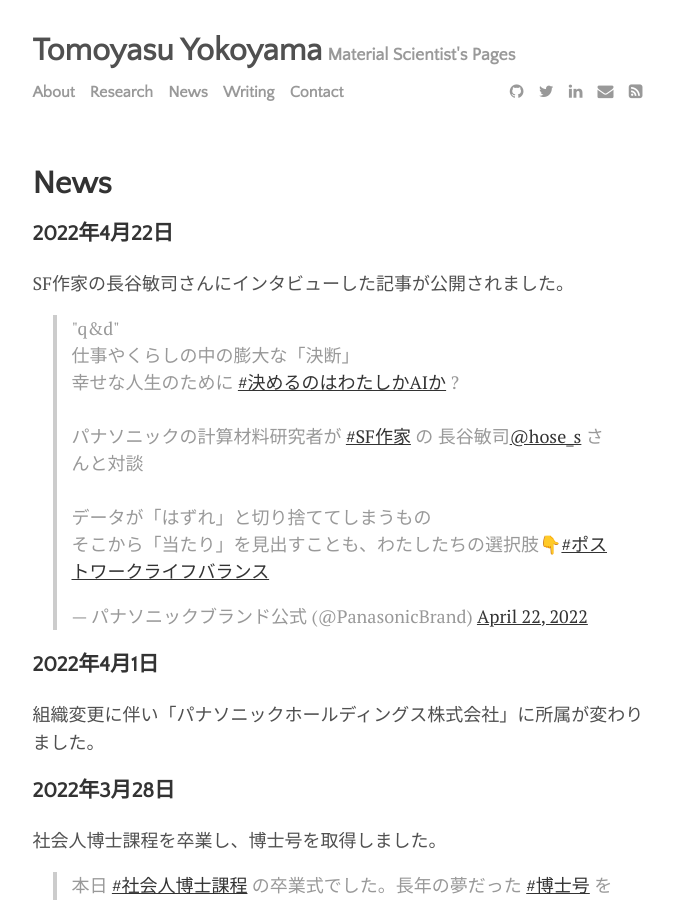
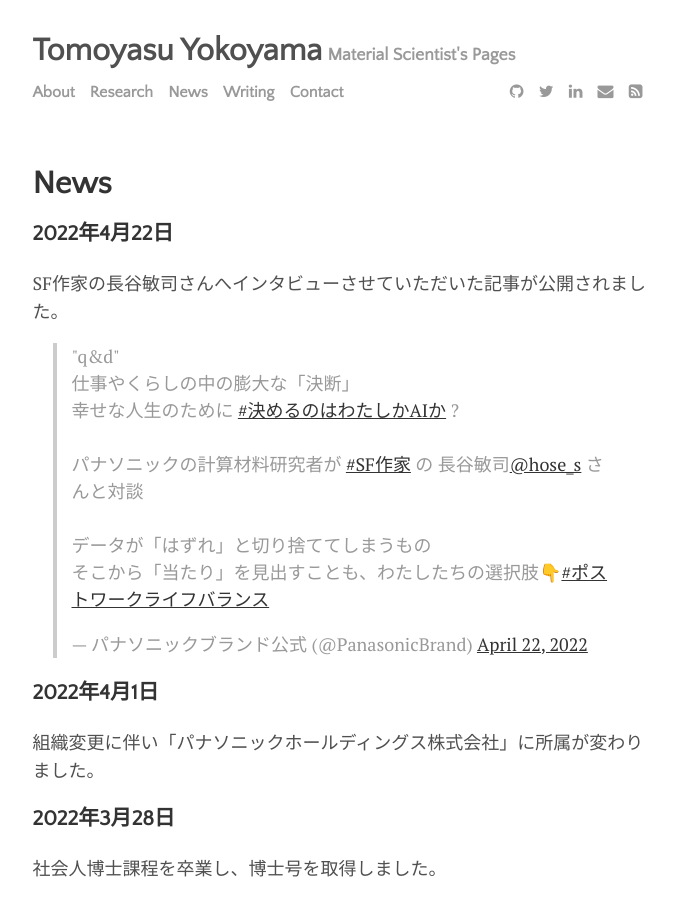
Before and after one commit to yokoyamatomoyasu/yokoyamatomoyasu.github.io, a Jekyll site: the page built from menu/news.md, in a window 1280 px wide and 900 px high. Shown: the whole window, without its empty margins (300-974 px from the left). Built offline with Jekyll 4.4.1, drawn with Linux system fonts in a browser that asks for light colours; comment, search, counter and statistics services are not loaded.

Commit message:
GitHub pages site with Jekyll

```diff
--- a/menu/news.md
+++ b/menu/news.md
@@ -5,7 +5,7 @@ permalink: /news
 ---
 
 ### 2022年4月22日
-SF作家の長谷敏司さんにインタビューした記事が公開されました。
+SF作家の長谷敏司さんへインタビューさせていただいた記事が公開されました。
 <blockquote class="twitter-tweet"><p lang="ja" dir="ltr">&quot;q&amp;d&quot;<br>仕事やくらしの中の膨大な「決断」 <br>幸せな人生のために <a href="https://twitter.com/hashtag/%E6%B1%BA%E3%82%81%E3%82%8B%E3%81%AE%E3%81%AF%E3%82%8F%E3%81%9F%E3%81%97%E3%81%8BAI%E3%81%8B?src=hash&amp;ref_src=twsrc%5Etfw">#決めるのはわたしかAIか</a> ?<br><br>パナソニックの計算材料研究者が <a href="https://twitter.com/hashtag/SF%E4%BD%9C%E5%AE%B6?src=hash&amp;ref_src=twsrc%5Etfw">#SF作家</a> の 長谷敏司<a href="https://twitter.com/hose_s?ref_src=twsrc%5Etfw">@hose_s</a> さんと対談<br><br>データが「はずれ」と切り捨ててしまうもの<br>そこから「当たり」を見出すことも、わたしたちの選択肢👇<a href="https://twitter.com/hashtag/%E3%83%9D%E3%82%B9%E3%83%88%E3%83%AF%E3%83%BC%E3%82%AF%E3%83%A9%E3%82%A4%E3%83%95%E3%83%90%E3%83%A9%E3%83%B3%E3%82%B9?src=hash&amp;ref_src=twsrc%5Etfw">#ポストワークライフバランス</a></p>&mdash; パナソニックブランド公式 (@PanasonicBrand) <a href="https://twitter.com/PanasonicBrand/status/1517428000979095553?ref_src=twsrc%5Etfw">April 22, 2022</a></blockquote> <script async src="https://platform.twitter.com/widgets.js" charset="utf-8"></script>
 
 ### 2022年4月1日
```
